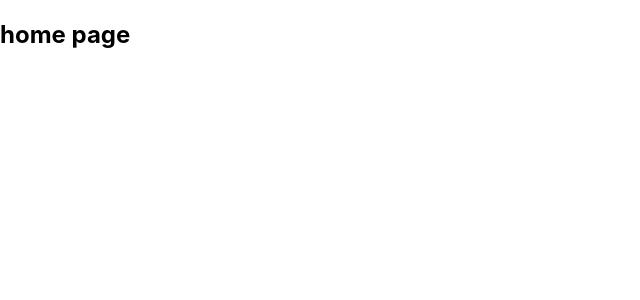
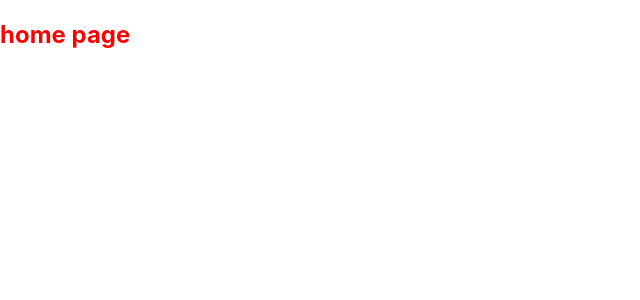
Before and after one commit to BetterLuke/nho-2, a React (Create React App) app: page / in a window 1280 px wide. Shown: the top 300 px of the page, without its empty margins (0-640 px from the left). Built offline with nearby package versions, Linux system fonts and the light colour scheme.

Commit message:
config scss

```diff
--- a/src/App.js
+++ b/src/App.js
@@ -1,5 +1,5 @@
 import React, { Component } from 'react';
-import Home from './pages/Home'
+import Home from './pages/home/Home'
 import Routes from './router'
 class App extends Component {
   render() {
--- a/src/pages/Home.js
+++ b/src/pages/home/Home.js
@@ -1,4 +1,5 @@
 import React from 'react';
+import './home.scss';
 
 const Home = () => (
   <div>
--- /dev/null
+++ b/src/pages/home/home.scss
@@ -0,0 +1,5 @@
+$color-1: red;
+
+h2 {
+  color: $color-1;
+}
```
Also changed, not shown: 1 other file (tests, documents, lock files or other folders).
